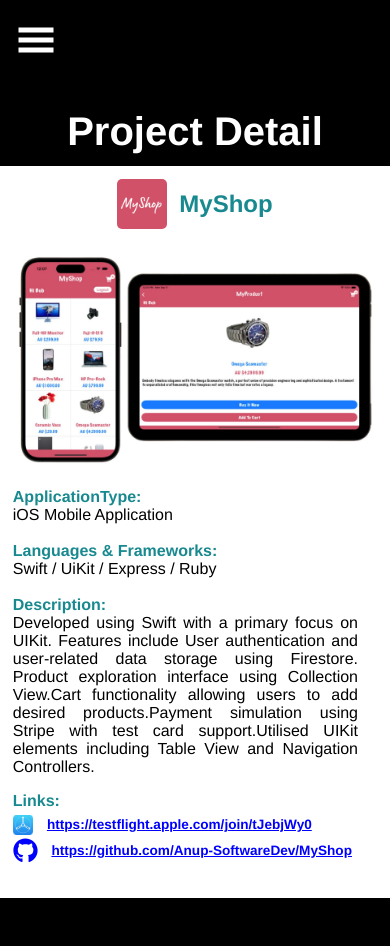
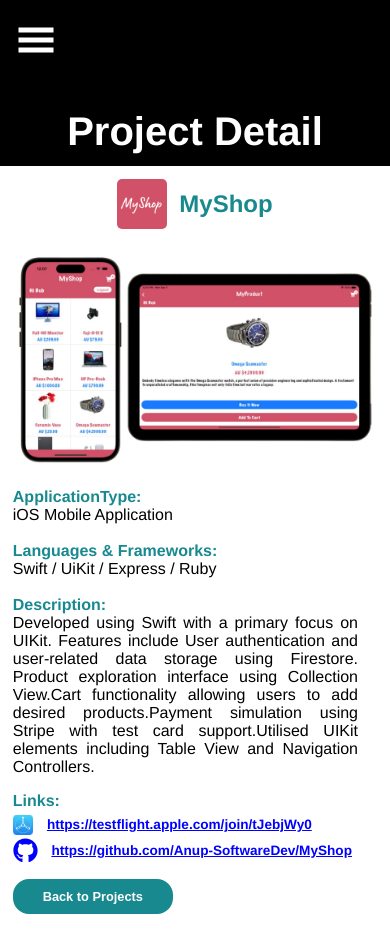
Before and after one commit to Anup-SoftwareDev/Portfolio-React, a React (Create React App) app: page /projectdetail in a window 390 px wide. Before the commit the page ends 898 px from the top, so only its background shows below. Built offline with nearby package versions, Linux system fonts and the light colour scheme.

Commit message:
added back to projects button in Project detail

```diff
--- a/src/components/About/About.module.css
+++ b/src/components/About/About.module.css
@@ -132,6 +132,14 @@
         margin-left: 1em;
      }
 
+     .AboutMe .Container .Text .SkillsContainer .SkillsHeading{
+
+        font-size: 1.7em;
+        margin-bottom: 1.5em;
+        margin-top: 1.5em;
+
+    }
+
 
     .AboutMe .Container .Text p{
         text-align: center;
@@ -145,8 +153,8 @@
         width: 100%;
     }
     .AboutMe .Container .Photo .Me{
-        max-height: 400px;
-        max-width: 300px;
+        max-height: 350px;
+        max-width: 250px;
         height: 60%;
         width: 60%;
     }
@@ -236,11 +244,11 @@
      }
 
      .AboutMe .Container .Text .Skillslist .LanguageList h2{
-        font-size: 1.6em;
+        font-size: 1.4em;
         }
 
         .AboutMe .Container .Text .Skillslist .LanguageList ul{
-            font-size: 1.5em;
+            font-size: 1.3em;
             margin-right: 0.5em;
         }
 
--- a/src/components/Projects/ProjectDetail.css
+++ b/src/components/Projects/ProjectDetail.css
@@ -89,6 +89,20 @@
    height: 25px;
 }
 
+.project-detail-box .image-detail-box .detail-box .projects-button{
+    min-width: 160px;
+    min-height: 35px;
+    margin-top: 1em;
+    border-style: solid;
+    border-width: 0.2em;
+    border-color: #18898f;
+    border-radius: 16px;
+    font-weight: bolder;
+    font-size: 0.8em;
+    background-color: #18898f;
+    color: white;
+ }
+
 @media (max-width: 1350px){
 
     .project-detail-box .logo-box{
@@ -156,4 +170,8 @@
     .project-detail-box .image-detail-box .detail-box .url-icon{
         padding-left: 0.8em;
     }
+
+    .project-detail-box .image-detail-box .detail-box .button{
+        padding-left: 0.8em;
+    }
 }
--- a/src/components/Projects/ProjectDetail.js
+++ b/src/components/Projects/ProjectDetail.js
@@ -90,6 +90,10 @@
                                 <FaGithub color = 'blue' size='25px' onClick={handleURL(projects[projectIndex].github)} style={{ flexShrink: 0 }}/>
                                 <a href={projects[projectIndex].github} target="_blank" rel="noopener noreferrer">{projects[projectIndex].github}</a>
                         </div>}
+                        <a className = "button" style = {{textDecoration: "none"}}  href="../projects">
+                            <button className = "projects-button" >Back to Projects</button>
+                        </a>
+
                 </div>
             </div>
         </div>
```
